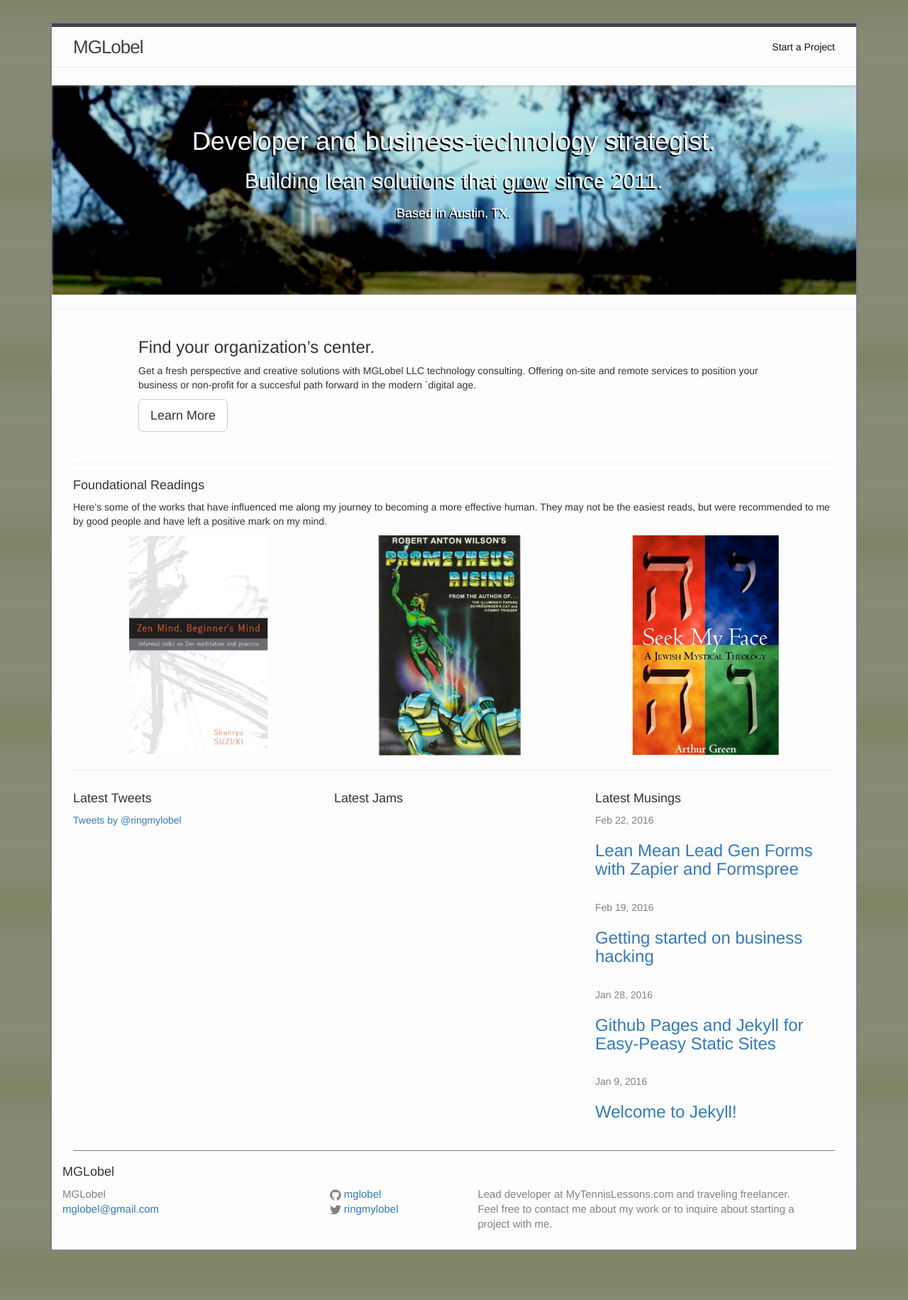
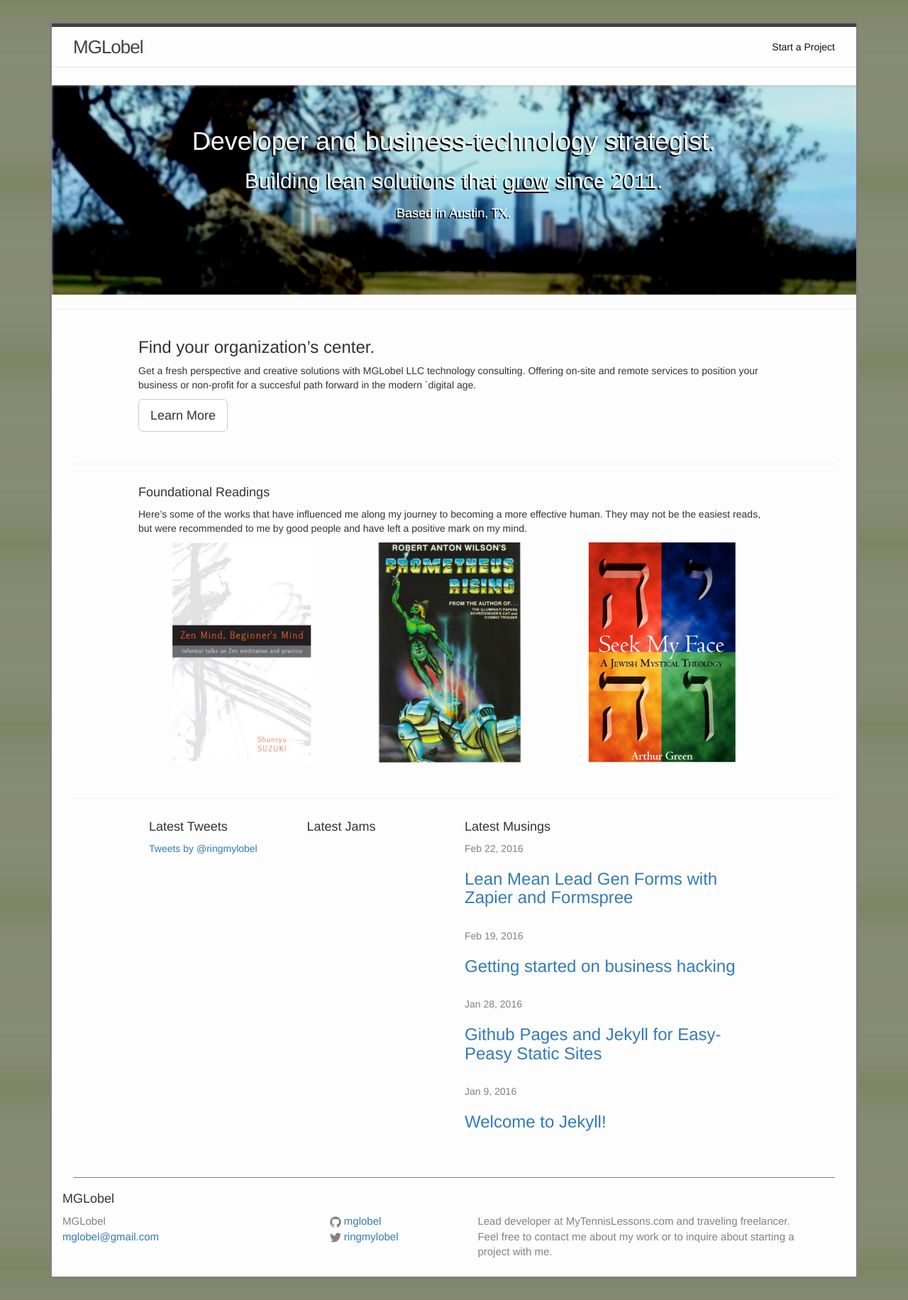
Before and after one commit to mglobel/mglobel, a Jekyll site: the page built from index.html, in a window 1280 px wide. Shown: the whole page at 71% size. Built offline with Jekyll 4.4.1, drawn with Linux system fonts in a browser that asks for light colours; nearby versions of some CDN libraries; a script that is not in the unit is left out; comment, search, counter and statistics services are not loaded; before the commit the page ends 1793 px from its top, so only the background shows below that.

Commit message:
bootstrap styles for remaining index sections

```diff
--- a/index.html
+++ b/index.html
@@ -34,7 +34,8 @@ layout: default
       </div>
     </div>
     <hr/>
-    <div>
+    <div class="row" style="padding-bottom: 30px;">
+      <div class="col-md-10 col-md-offset-1">
         <h4>
           Foundational Readings
         </h4>
@@ -56,24 +57,25 @@ layout: default
           </a>
         </div>
       </div>
+    </div>
     <hr />
-    <div class="row">
-      <div>
-        <div class="col-md-4 col-xs-6">
+    <div class="row" style="padding-bottom: 25px;">
+      <div class="col-md-10 col-md-offset-1">
+        <div class="hidden-xs hidden-sm col-md-3">
           <h4>
             Latest Tweets
           </h4>
           <a class="twitter-timeline" width="160" height="463" data-dnt="true" href="https://twitter.com/ringmylobel" data-widget-id="692980454320951300">Tweets by @ringmylobel</a>
           <script>!function(d,s,id){var js,fjs=d.getElementsByTagName(s)[0],p=/^http:/.test(d.location)?'http':'https';if(!d.getElementById(id)){js=d.createElement(s);js.id=id;js.src=p+"://platform.twitter.com/widgets.js";fjs.parentNode.insertBefore(js,fjs);}}(document,"script","twitter-wjs");</script>
         </div>
-        <div class="col-md-4 col-xs-6">
+        <div class="hidden-xs hidden-sm col-md-3">
           <h4>
             Latest Jams
           </h4>
           <div id="hypem-widget"></div>
           <script type="text/javascript" src="http://hypem.com/widget/v2/loved/LobasaurusRex/10/hype.js?bcol=DEEFCB&lcol=6DA035"></script>
         </div>
-        <div class="col-md-4">
+        <div class="col-md-6">
           <h4>
             Latest Musings
           </h4>
```
Lines whose indentation alone changed are shown as unchanged.
